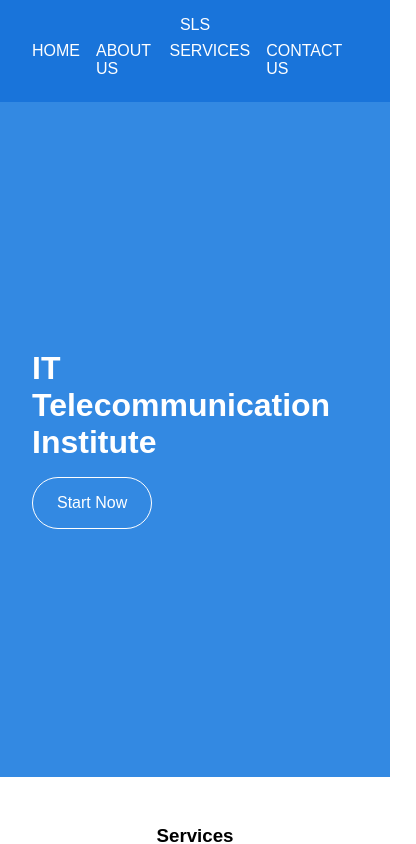
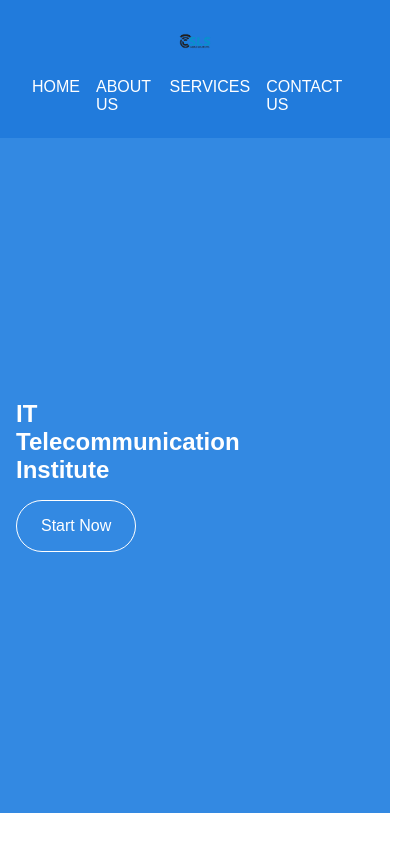
Before and after one commit to abdulganiyy/sls, a React (Create React App) app: page / in a window 390 px wide. Shown: the top 844 px of the page, 416 px wide, since content can reach past the window. Built offline with nearby package versions, Linux system fonts and the light colour scheme.

Commit message:
added all files

```diff
--- a/src/components/Footer/Footer.css
+++ b/src/components/Footer/Footer.css
@@ -1,6 +1,6 @@
 .footer {
   background-color: #001d4c;
-  padding: 6rem;
+  padding: 6rem 2rem;
   color: white;
   display: flex;
   justify-content: center;
@@ -17,7 +17,8 @@
 }
 
 .footer > div > div {
-  margin-right: 0.5rem;
+  flex: 1;
+  margin-right: 1rem;
 }
 
 ul {
--- a/src/components/Hero/Hero.css
+++ b/src/components/Hero/Hero.css
@@ -48,7 +48,7 @@
 
 @media (max-width: 900px) {
   .hero-content {
-    padding-left: 2rem;
+    padding-left: 1rem;
     background-color: #3389e2;
   }
   .hero-bg {
@@ -60,6 +60,6 @@
   }
 
   .hero-content h2 {
-    font-size: 2rem;
+    font-size: 1.5rem;
   }
 }
--- a/src/components/Menubar/Menubar.css
+++ b/src/components/Menubar/Menubar.css
@@ -1,6 +1,6 @@
 .menubar {
   display: flex;
-  background-color: #1974da;
+  background-color: #217bdc;
   color: white;
   align-items: center;
   padding: 1rem 2rem;
@@ -27,6 +27,10 @@
   margin-right: 0.5rem;
 }
 
+.logo-box img {
+  width: 50px;
+}
+
 @media (max-width: 900px) {
   .menubar {
     flex-direction: column;
--- a/src/components/Menubar/Menubar.js
+++ b/src/components/Menubar/Menubar.js
@@ -2,13 +2,17 @@ import React from "react";
 import { FaListUl, FaSearch } from "react-icons/fa";
 
 import { Link } from "react-router-dom";
+
+import Logo from "../../assets/sls_logo.png";
 
 import "./Menubar.css";
 
 const Menubar = () => {
   return (
     <div className="menubar">
-      <div className="logo-box">SLS</div>
+      <div className="logo-box">
+        <img src={Logo} alt="logo" />
+      </div>
       <div className="navigation-items">
         <ul>
           <li>
--- a/src/components/ProgressBar/ProgressBar.css
+++ b/src/components/ProgressBar/ProgressBar.css
@@ -24,3 +24,10 @@
   transform: translateY(-100%);
   text-align: center;
 }
+
+@media (max-width: 900px) {
+  .progressbar-container {
+    width: 300px;
+    margin: 1rem 0;
+  }
+}
```
Also changed, not shown: src/assets/sls_logo.png (added).
